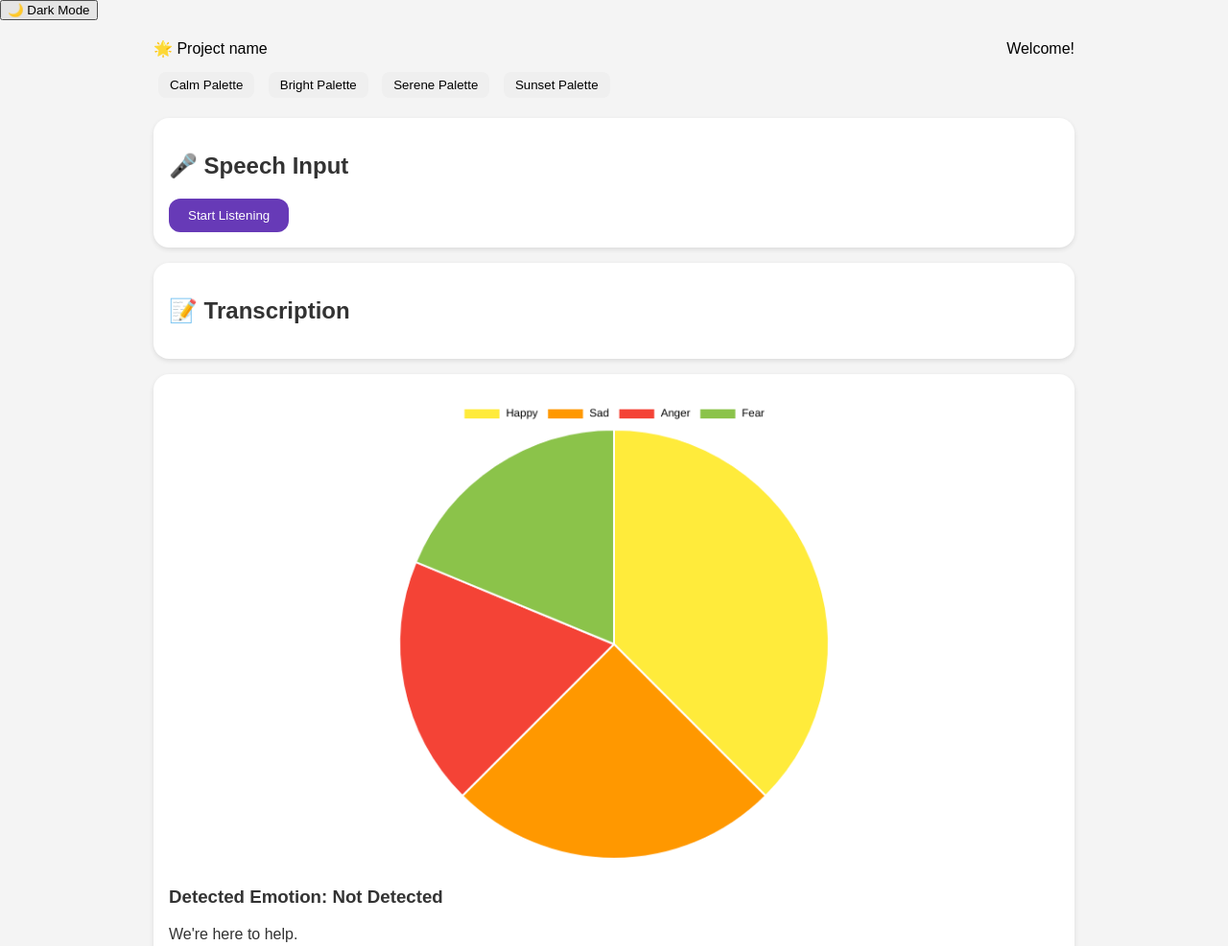
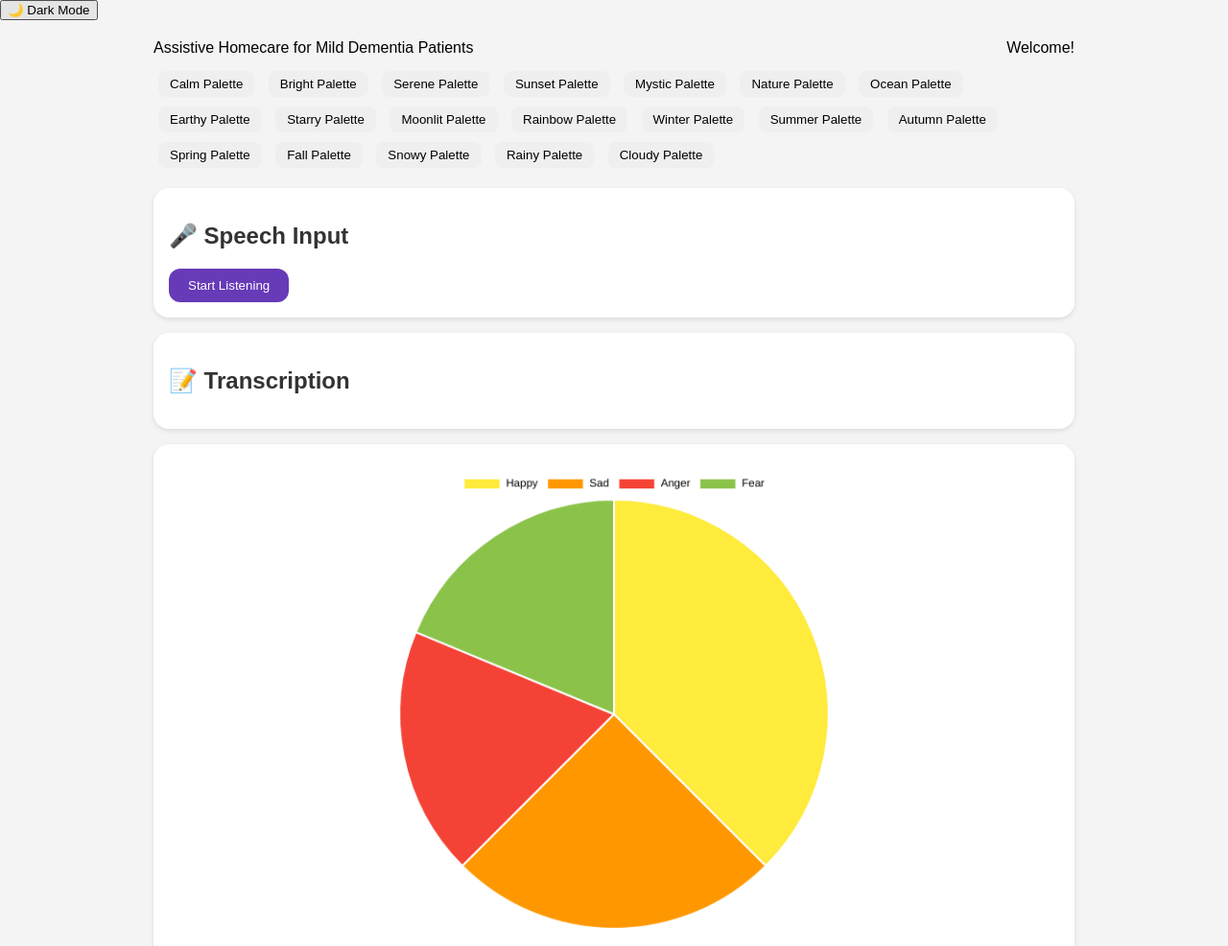
Before and after one commit to LunaSeline/sample-bg, a plain HTML site: page index.html in a window 1280 px wide. Shown: the top 986 px of the page at 96% size. Drawn offline with nearby package versions, Linux system fonts and the light colour scheme.

Commit message:
Update index.html

```diff
--- a/index.html
+++ b/index.html
@@ -14,7 +14,7 @@
 
   <div class="app-container">
     <div class="header-bar">
-      <div class="project-name">🌟 Project name</div>
+      <div class="project-name"> Assistive Homecare for Mild Dementia Patients </div>
       <div class="welcome-msg">Welcome!</div>
     </div>
 
@@ -24,6 +24,21 @@
       <button id="brightPalette" class="palette-btn">Bright Palette</button>
       <button id="serenePalette" class="palette-btn">Serene Palette</button>
       <button id="sunsetPalette" class="palette-btn">Sunset Palette</button>
+      <button id="mysticPalette" class="palette-btn">Mystic Palette</button>
+      <button id="naturePalette" class="palette-btn">Nature Palette</button>
+      <button id="oceanPalette" class="palette-btn">Ocean Palette</button>
+      <button id="earthyPalette" class="palette-btn">Earthy Palette</button>
+      <button id="starryPalette" class="palette-btn">Starry Palette</button>
+      <button id="moonlitPalette" class="palette-btn">Moonlit Palette</button>
+      <button id="rainbowPalette" class="palette-btn">Rainbow Palette</button>
+      <button id="winterPalette" class="palette-btn">Winter Palette</button>
+      <button id="summerPalette" class="palette-btn">Summer Palette</button>
+      <button id="autumnPalette" class="palette-btn">Autumn Palette</button>
+      <button id="springPalette" class="palette-btn">Spring Palette</button>
+      <button id="fallPalette" class="palette-btn">Fall Palette</button>
+      <button id="snowyPalette" class="palette-btn">Snowy Palette</button>
+      <button id="rainyPalette" class="palette-btn">Rainy Palette</button>
+      <button id="cloudyPalette" class="palette-btn">Cloudy Palette</button>
     </div>
 
     <div class="card section-card">
@@ -37,11 +52,9 @@
     </div>
 
     <div class="card emotion-card">
-      <!-- Moved the graph to the left side -->
       <div class="emotion-graph">
         <canvas id="emotionGraph"></canvas>
       </div>
-
       <div class="emotion-text">
         <h3>Detected Emotion: <span class="emotion-state" id="emotionState">Not Detected</span></h3>
         <p id="emotionDetectedText">We're here to help.</p>
@@ -65,6 +78,12 @@
         <button class="btn done-btn">✅ I'm done</button>
       </div>
     </div>
+
+    <!-- 🧩 Emotion History Timeline Section -->
+    <div class="card section-card">
+      <h2>📈 Emotion History</h2>
+      <canvas id="emotionTimelineChart" height="150"></canvas>
+    </div>
   </div>
 
   <script src="script.js"></script>
```
